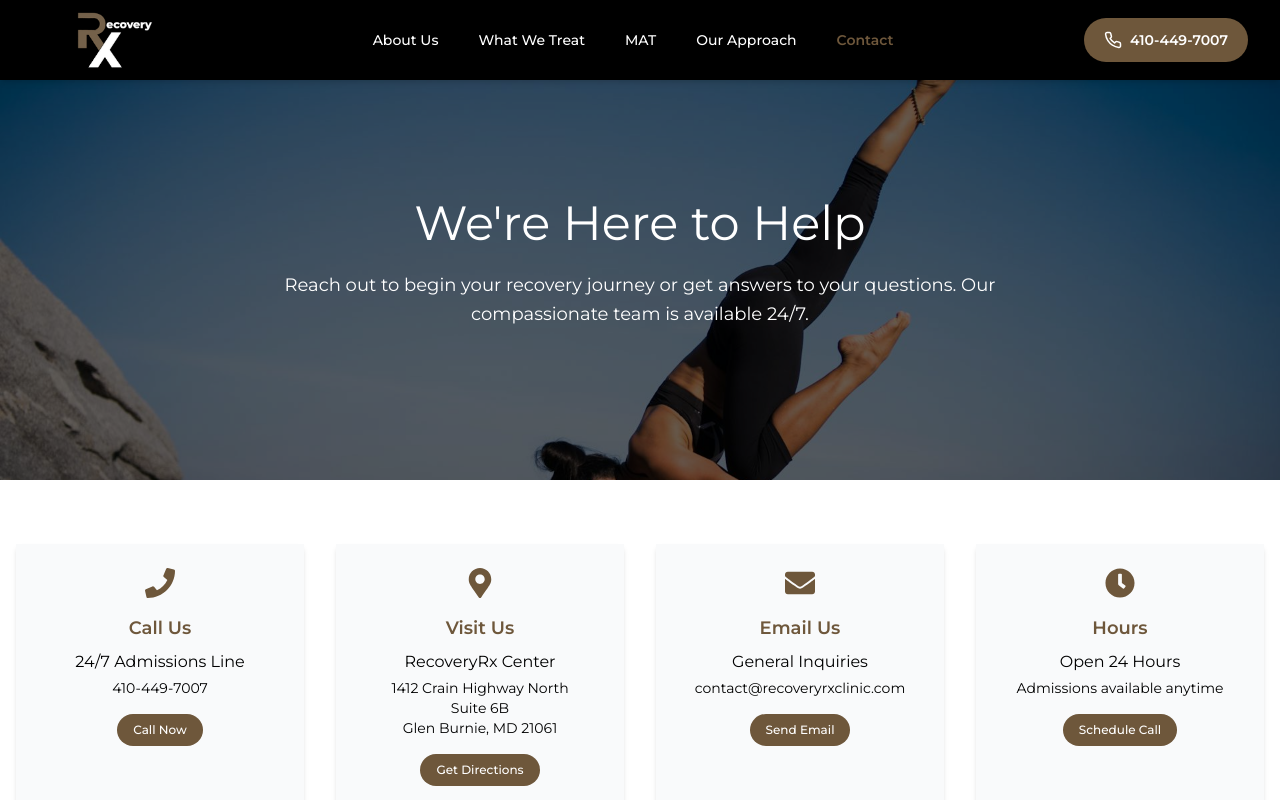
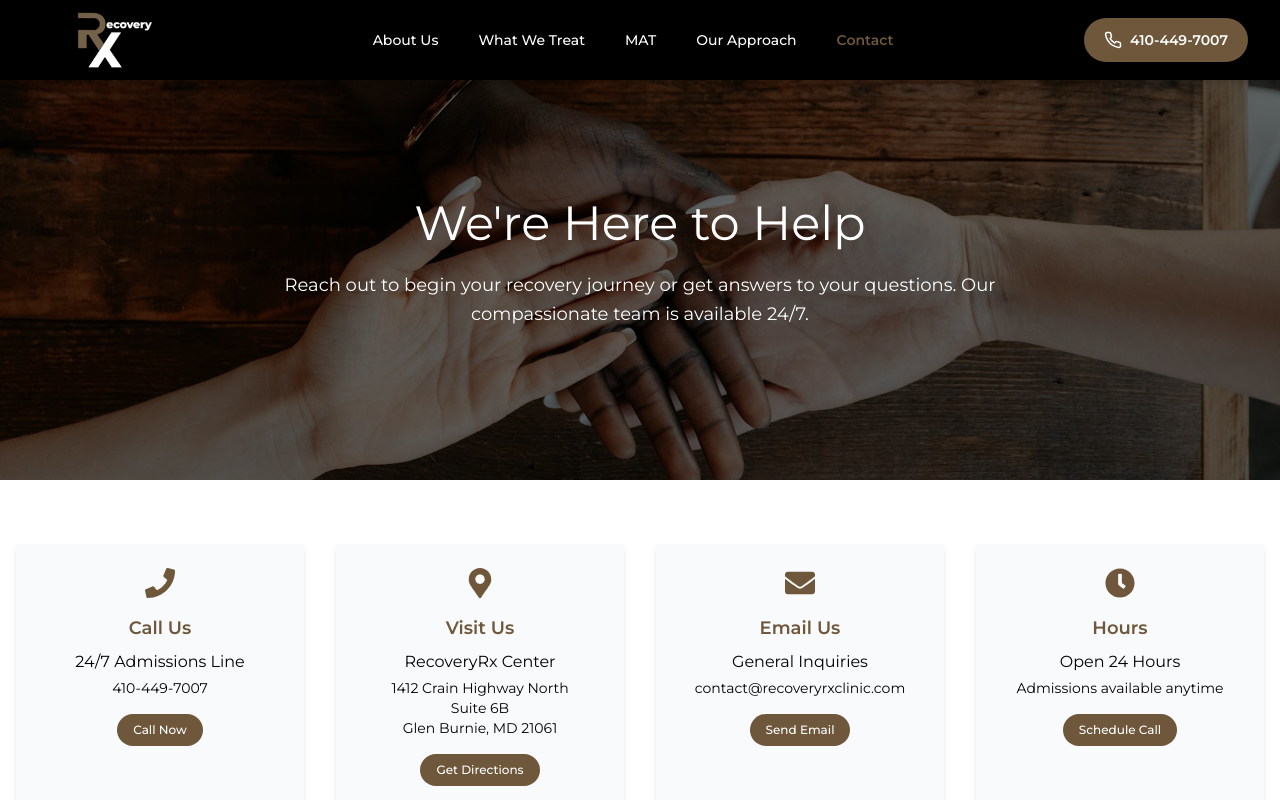
Before and after one commit to orlamee/recoveryrx, a Next.js app: page /contact in a window 1280 px wide. Shown: the top 800 px of the page. Built offline with nearby package versions, Linux system fonts and the light colour scheme.

Commit message:
Refactor code structure for improved readability and maintainability

```diff
--- a/src/app/contact/page.tsx
+++ b/src/app/contact/page.tsx
@@ -15,7 +15,7 @@ export default function ContactPage() {
       <section className="relative h-[50vh] flex items-center justify-center text-white">
         <div className="absolute inset-0 z-0">
           <Image
-            src="/images/hero.jpg"
+            src="/images/contact.jpg"
             alt="Contact RecoveryRx"
             fill
             className="object-cover"
--- a/src/app/treatments/page.tsx
+++ b/src/app/treatments/page.tsx
@@ -20,7 +20,7 @@ export default function TreatmentPage() {
       <section className="relative h-[60vh] flex items-center justify-center text-white">
         <div className="absolute inset-0 z-0">
           <Image
-            src="/images/hero.jpg"
+            src="/images/what-treat.jpg"
             alt="Treatment at RecoveryRx"
             fill
             className="object-cover"
```
Also changed, not shown: public/images/contact.jpg (added), public/images/what-treat.jpg (added).
